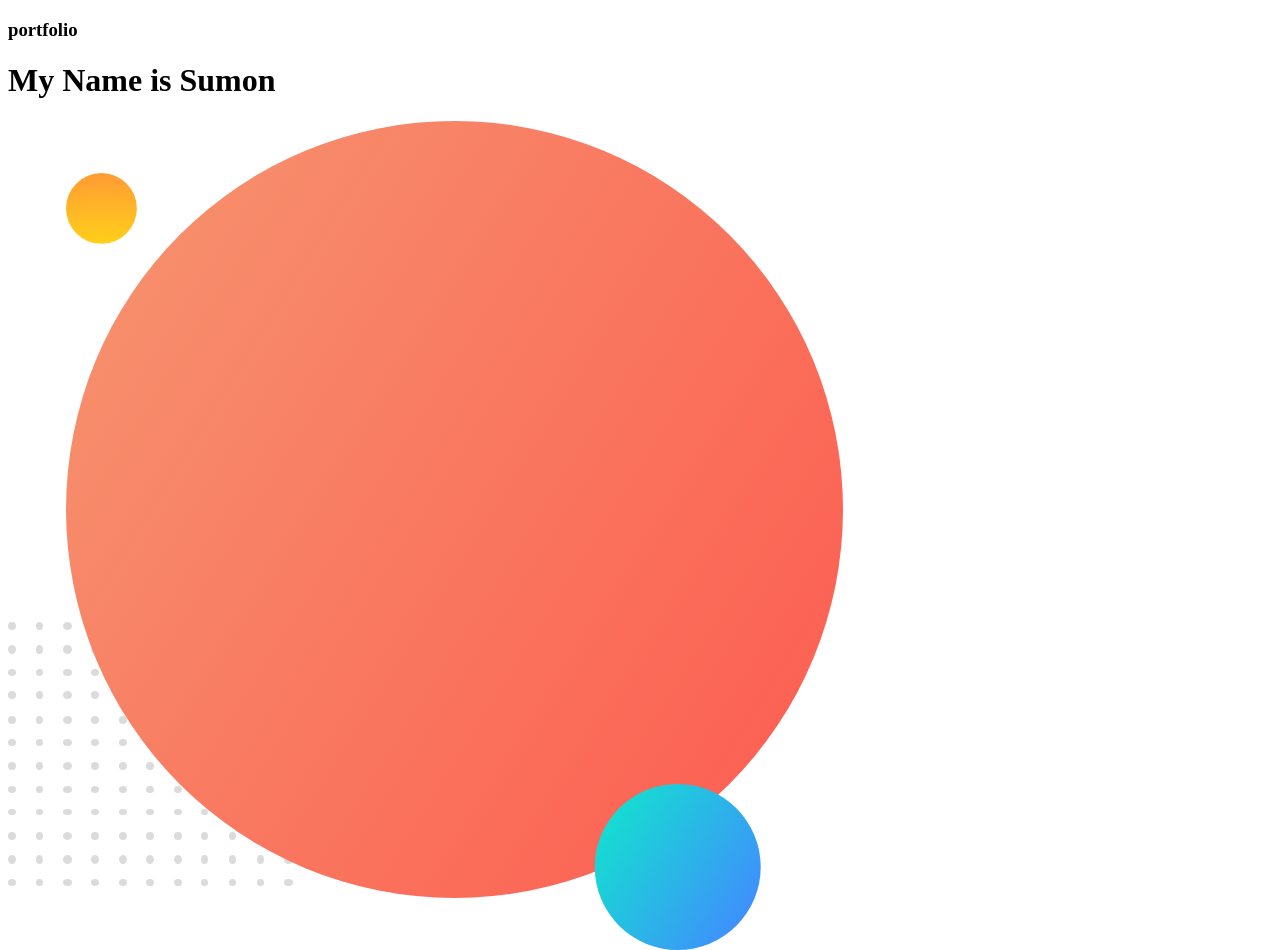
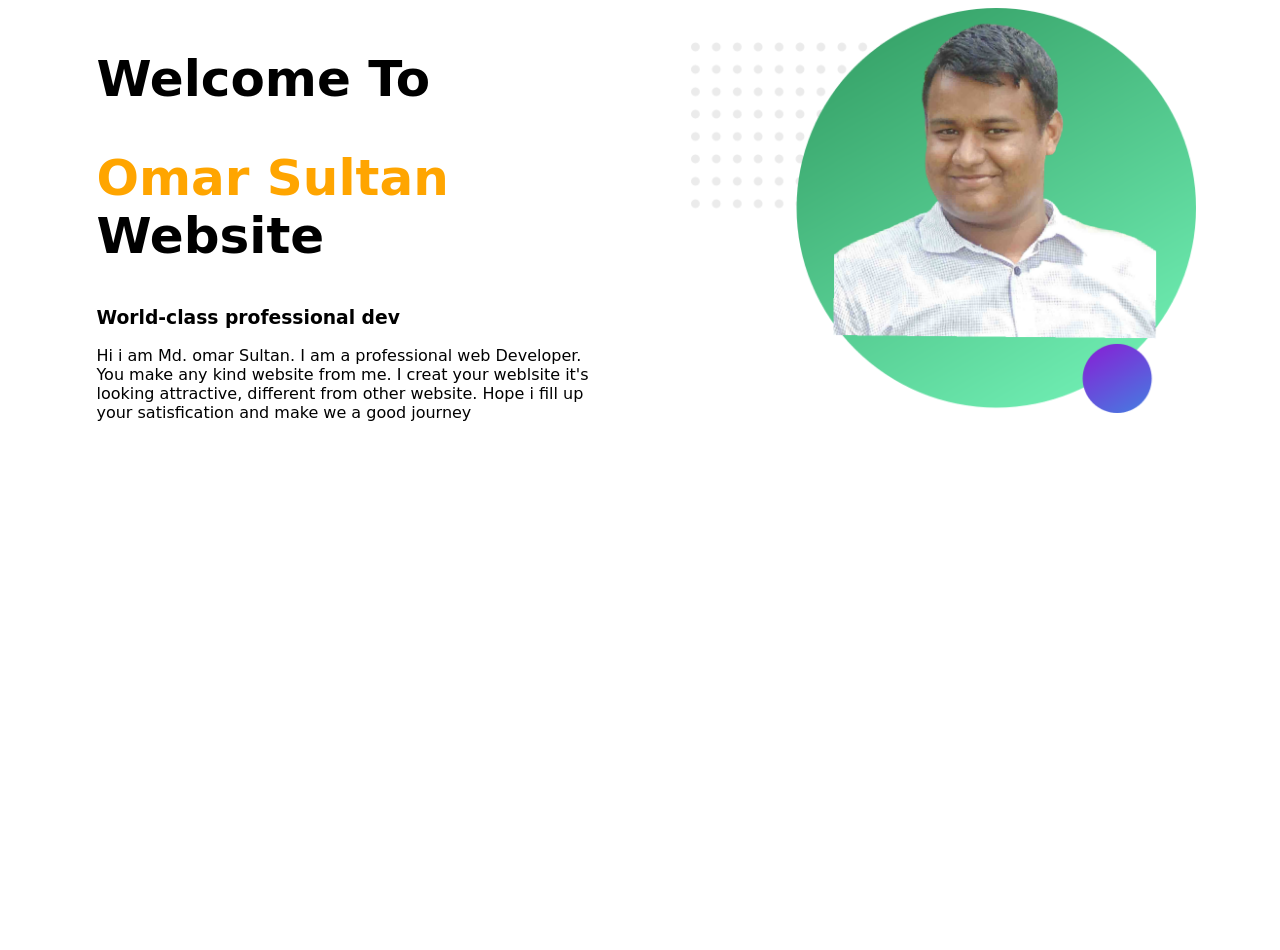
Before and after one commit to oss-ps/my-personal-protfolio, a plain HTML site: page index.html in a window 1280 px wide. After the commit the page ends 800 px from the top, so only its background shows below. Drawn offline with Linux system fonts and the light colour scheme; a web font is replaced by a local one.

Commit message:
addtop part

```diff
--- a/css/style.css
+++ b/css/style.css
@@ -0,0 +1,23 @@
+body{
+    font-family: 'Pirata One', cursive;
+}
+
+h1 {
+  font-size: 50px;
+
+}
+
+.name-highlight{
+    color:orange;
+}
+
+.half-width{
+    width:40%;
+    float:left;
+    margin-left:5%;
+    padding-left: 2%;
+}
+
+.half-width img{
+    width:100%;
+}
--- a/index.html
+++ b/index.html
@@ -3,12 +3,21 @@
 <head>
     <meta charset="UTF-8">
     <meta name="viewport" content="width=device-width, initial-scale=1.0">
-    <title>Document</title>
+    <title>Md. Omar Sultan Portfolio</title>
+    <link href="https://fonts.googleapis.com/css2?family=Pirata+One&family=Poppins:wght@500&display=swap" rel="stylesheet">
     <link rel="stylesheet" href="css/style.css">
 </head>
 <body>
-    <h3>portfolio</h3>
-    <h1>My Name is Sumon</h1>
-    <img src="image/my-bg.png" alt="">
+    <section>
+        <div class="half-width">
+        <h1>Welcome To</h1>
+        <h1><span class="name-highlight">Omar Sultan</span>  Website</h1>
+        <h3>World-class professional dev</h3>
+        <p>Hi i am Md. omar Sultan. I am a professional web Developer. You make any kind website from me. I creat your weblsite it's looking attractive, different from other website. Hope i fill up your satisfication and make we a good journey </p>
+        </div>
+        <div class="half-width">
+            <img src="image/pic- 2.png" alt="">
+        </div>
+    </section>
 </body>
 </html>
```
Also changed, not shown: image/dream-bg.png (deleted), image/exp-bg.png (deleted), image/jhankar.png (deleted), image/jhankar2.png (deleted), image/my-bg.png (deleted), image/my-bg2.png (deleted), image/pic -3.png (added), image/pic- 2.png (added), image/pic-1.png (added), image/top-banner.png (deleted).
